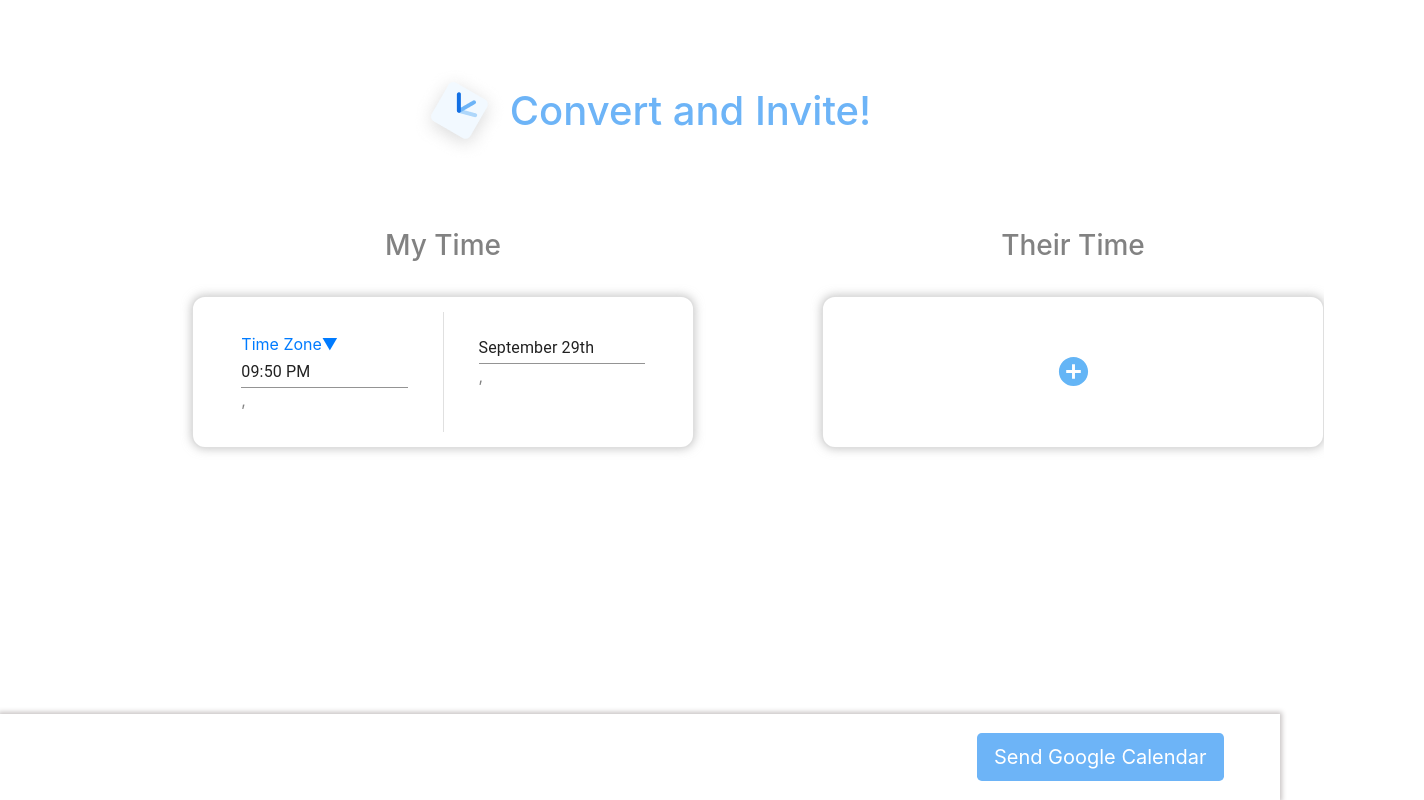
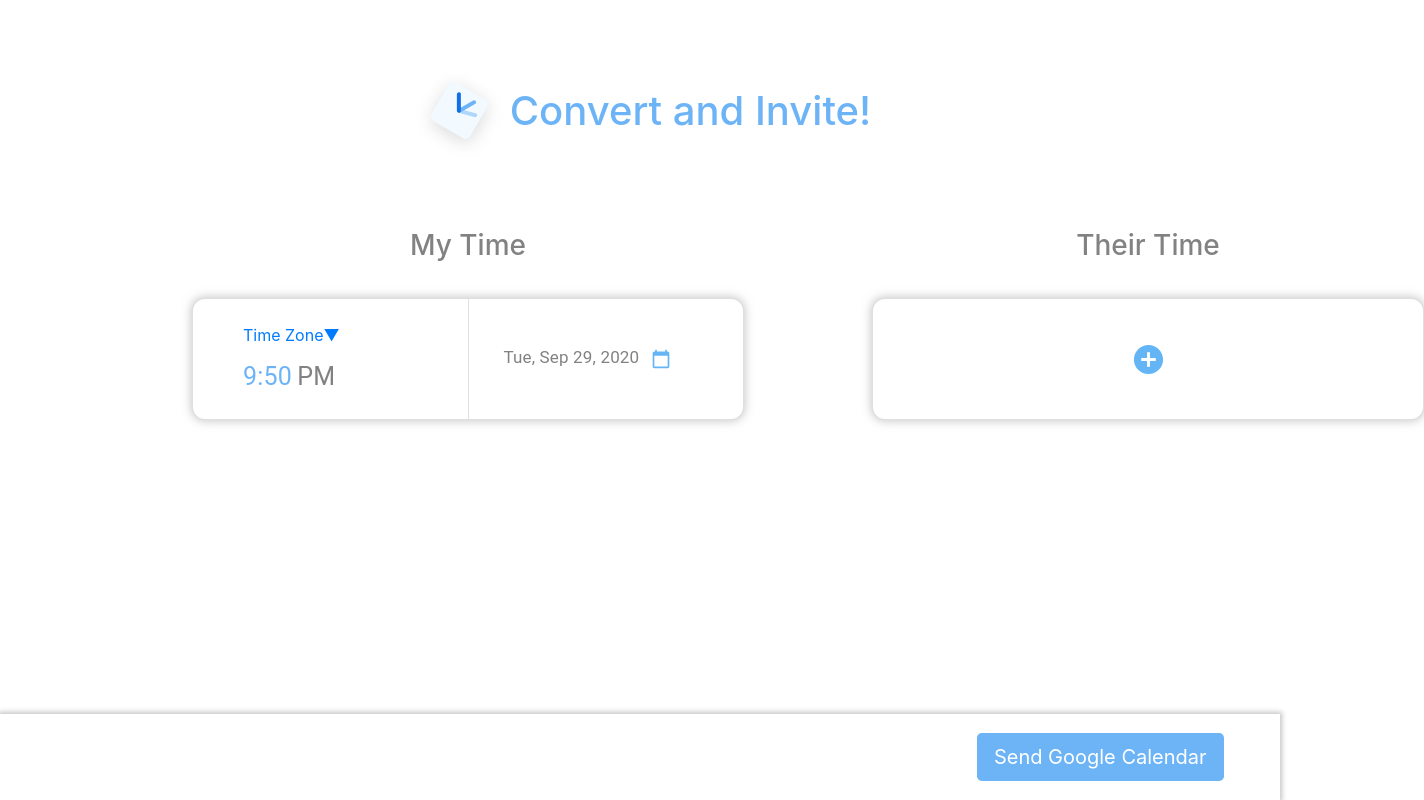
Before and after one commit to bungaepyo/web-app-inaeng-chinaeng, a React (Create React App) app: page / in a window 1280 px wide. Shown: the whole page, 1424 px wide, since content can reach past the window. Built offline with nearby package versions, Linux system fonts and the light colour scheme.

Commit message:
Picker.js logic fix

```diff
--- a/src/components/Home.js
+++ b/src/components/Home.js
@@ -1,6 +1,6 @@
 import React from "react";
 import '../styles/Home.css';
-import { ButtonToolbar, Button, Col, Row, Dropdown } from "react-bootstrap";
+import { ButtonToolbar, Button, Col, Dropdown } from "react-bootstrap";
 import Card from "react-bootstrap/Card";
 import TimeCard from "../components/TimeCard";
 import Container from "react-bootstrap/Container";
@@ -25,12 +25,7 @@ class Home extends React.Component{
 
     state = {
         cardsCount: 0,
-        selectedDate: new Date("2014-08-18T21:11:54")
     };
-
-    // handleDateChange = (Date) => {
-    //     selectedDate.setState(Date)
-    // }
 
     addHandler = () => {
         this.setState(prevState => {
@@ -62,7 +57,6 @@ class Home extends React.Component{
                                     <div className="my-time-card">
                                         <Card className="card">
                                             <Container className="card-container">
-                                                <Row>
                                                     <Col className="my-time-time">
                                                             <Card.Body>
                                                                 <Dropdown className="my-time-dropdown">
@@ -77,19 +71,18 @@ class Home extends React.Component{
                                                                     </Dropdown.Menu>
                                                                 </Dropdown>
                                                                 <MuiPickersUtilsProvider utils={MomentUtils}>
-                                                                    <InlineTimePicker />
-                                                                </MuiPickersUtilsProvider>,
+                                                                    <InlineTimePicker className="timePicker"/>
+                                                                </MuiPickersUtilsProvider>
                                                             </Card.Body>
                                                     </Col>
-                                                    <Divider orientation="vertical" flexItem />
+                                                    <Divider orientation="vertical" flexItem className="divider"/>
                                                     <Col className="my-time-date">
                                                             <Card.Body>
                                                                 <MuiPickersUtilsProvider utils={MomentUtils}>
-                                                                    <InlineDatePicker />
-                                                                </MuiPickersUtilsProvider>,
+                                                                    <InlineDatePicker/>
+                                                                </MuiPickersUtilsProvider>
                                                             </Card.Body>
                                                     </Col>
-                                                </Row>
                                             </Container>
                                         </Card>
                                     </div>
--- a/src/components/Picker.js
+++ b/src/components/Picker.js
@@ -1,31 +1,114 @@
-import React, { Fragment, useState } from "react";
+import React, { useState } from "react";
 import { TimePicker, DatePicker } from "@material-ui/pickers";
+import { Typography, makeStyles } from "@material-ui/core";
+import CalendarTodayIcon from '@material-ui/icons/CalendarToday';
+import IconButton from '@material-ui/core/IconButton';
+import blue from "@material-ui/core/colors/blue";
+
+const useStyles = makeStyles({
+  container: {
+    display: "flex",
+    flexDirection: "column",
+  },
+
+  selectDate: {
+    fontSize: "17px",
+    color: "#828282",
+  },
+
+  selectTime: {
+    fontSize: "25px",
+    color: "#6DB4F7",
+  },
+
+  amPm: {
+    fontSize: "25px",
+    color: "#828282",
+    marginLeft: "5px",
+  },
+
+  timeTypography: {
+    display: "flex",
+  },
+});
 
 function InlineTimePicker() {
   const [selectedTime, handleTimeChange] = useState(new Date());
+  const classes = useStyles();
+  const [isOpen, setIsOpen] = useState(false);
+
+  const hour24 = new Date(selectedTime).getHours()
+  const hour12 = hour24<=12 ? hour24 : hour24 -12
+  const min60  = new Date(selectedTime).getMinutes()
+  const minute = min60<10 ? "0" + min60 : min60
+  const amPm = hour24<12 ? 'AM' : 'PM'
 
   return (
-    <Fragment>
+    <div className={classes.container}>
+        <div className={classes.timeTypography}>
+            <div>
+                <Typography className={classes.selectTime}
+                            onClick={() => setIsOpen(true)}>
+                        {hour12 + ":" + minute}
+                </Typography>
+            </div>
+            <div>
+                <Typography className={classes.amPm}>
+                        {amPm}
+                </Typography>
+            </div>
+        </div>
+
         <TimePicker
-        variant="inline"
+            variant="normal"
+            open={isOpen}
+            onOpen={() => setIsOpen(true)}
+            onClose={() => setIsOpen(false)}
+            format="d MMM yyyy"
             value={selectedTime}
             onChange={handleTimeChange}
+            TextFieldComponent={() => null}
         />
-    </Fragment>
+    </div>
   );
 }
 
 function InlineDatePicker() {
     const [selectedDate, handleDateChange] = useState(new Date());
+    const classes = useStyles();
+    const [isOpen, setIsOpen] = useState(false);
+
+    let weekdayList = ['Sun', 'Mon', 'Tue', 'Wed', 'Thu', 'Fri', 'Sat']
+    const weekday = weekdayList[new Date(selectedDate).getDay()]
+
+    let monthList = ['Jan', 'Feb', 'Mar', 'Apr', 'May', 'Jun', 'Jul', 'Aug', 'Sep', 'Oct', 'Nov', 'Dec']
+    const month = monthList[new Date(selectedDate).getMonth()]
+
+    const day = new Date(selectedDate).getDate()
+
+    const year = new Date(selectedDate).getFullYear()
 
     return (
-      <Fragment>
+      <div className={classes.container}>
+        <Typography className={classes.selectDate}>
+                {weekday + ", " + month + " " + day + ", " + year}
+                <IconButton
+                    onClick={() => setIsOpen(true)}>
+                    <CalendarTodayIcon fontSize="small" style={{ color: blue[300] }}/>
+                </IconButton>
+        </Typography>
+
         <DatePicker
-          variant="inline"
+            variant="normal"
+            open={isOpen}
+            onOpen={() => setIsOpen(true)}
+            onClose={() => setIsOpen(false)}
+            format="d MMM yyyy"
             value={selectedDate}
             onChange={handleDateChange}
+            TextFieldComponent={() => null}
         />
-      </Fragment>
+      </div>
     );
   }
 
--- a/src/styles/Home.css
+++ b/src/styles/Home.css
@@ -48,8 +48,8 @@ body{
     display: flex;
     align-items: center;
     justify-content: center;
-    width: 500px;
-    height: 150px;
+    width: 550px;
+    height: 120px;
 }
 
 .card{
@@ -67,10 +67,6 @@ body{
     font-size: 15pt;
 }
 
-.row{
-    padding: 10pt;
-}
-
 .send-button {
     float: right;
     padding-left: 3%;
@@ -86,6 +82,10 @@ body{
     right:0;
 }
 
+.my-time-dropdown{
+    margin-bottom: 6%;
+}
+
 .my-time-dropdown-menu{
     max-height: 400px;
     overflow-y: scroll;
```
Lines whose indentation alone changed are shown as unchanged.
